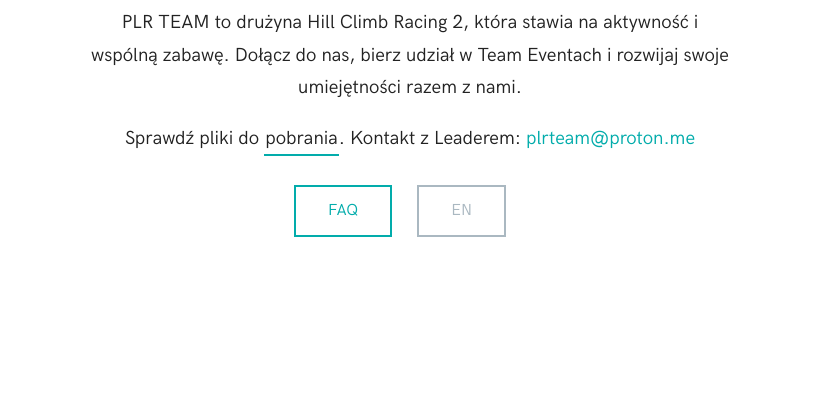
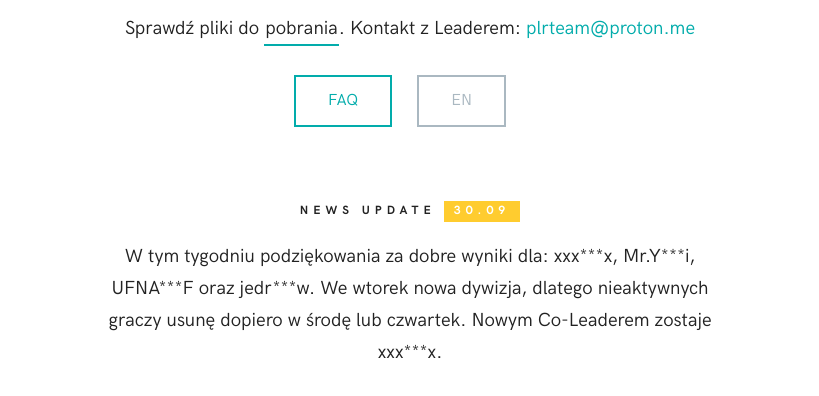
Before and after one commit to plrteam/plrteam.github.io, a plain HTML site: page index.html in a window 1280 px wide. Shown: the part 366-762 px from the top of the page, without its empty margins (230-1049 px from the left). Drawn offline with Linux system fonts and the light colour scheme.

Commit message:
Update index.html

```diff
--- a/index.html
+++ b/index.html
@@ -69,6 +69,12 @@
 
             <p><a class="button azure" href="faq.html">FAQ</a> <a class="button grey" href="en.html">EN</a></p>
 
+            <br>
+
+            <h4>NEWS UPDATE <span class="highlight yellow">30.09</span></h4>
+
+            <p>W tym tygodniu podziękowania za dobre wyniki dla: xxx***x, Mr.Y***i, UFNA***F oraz jedr***w. We wtorek nowa dywizja, dlatego nieaktywnych graczy usunę dopiero w środę lub czwartek. Nowym Co-Leaderem zostaje xxx***x.</p>
+
             <!-- DESCRIPTION -->
 
         </div>
```
